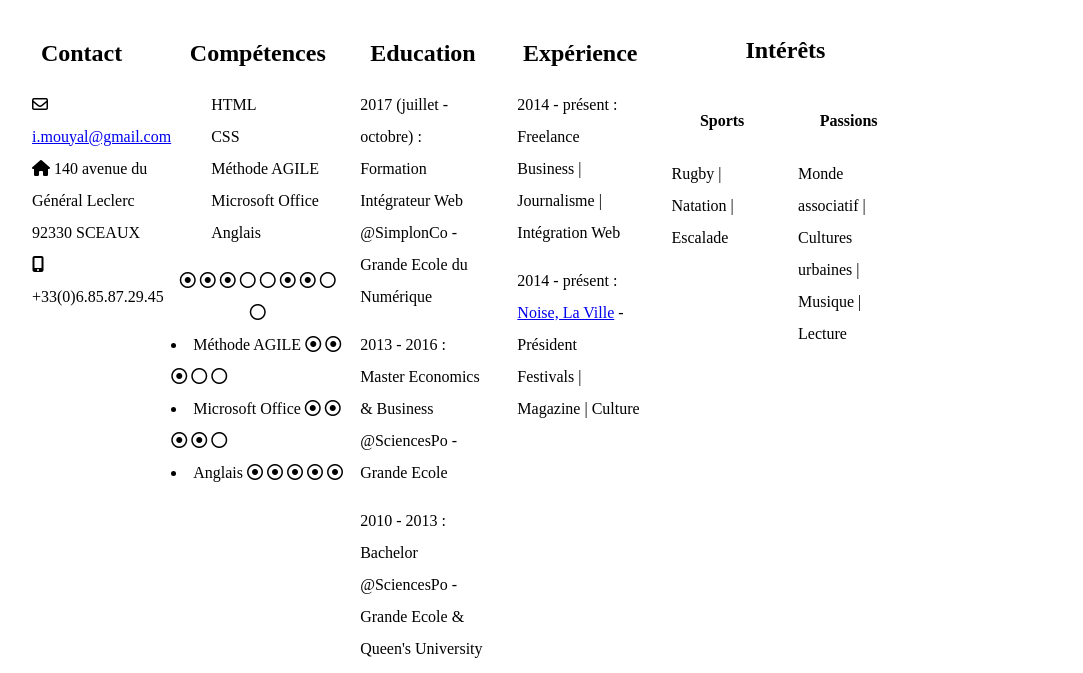
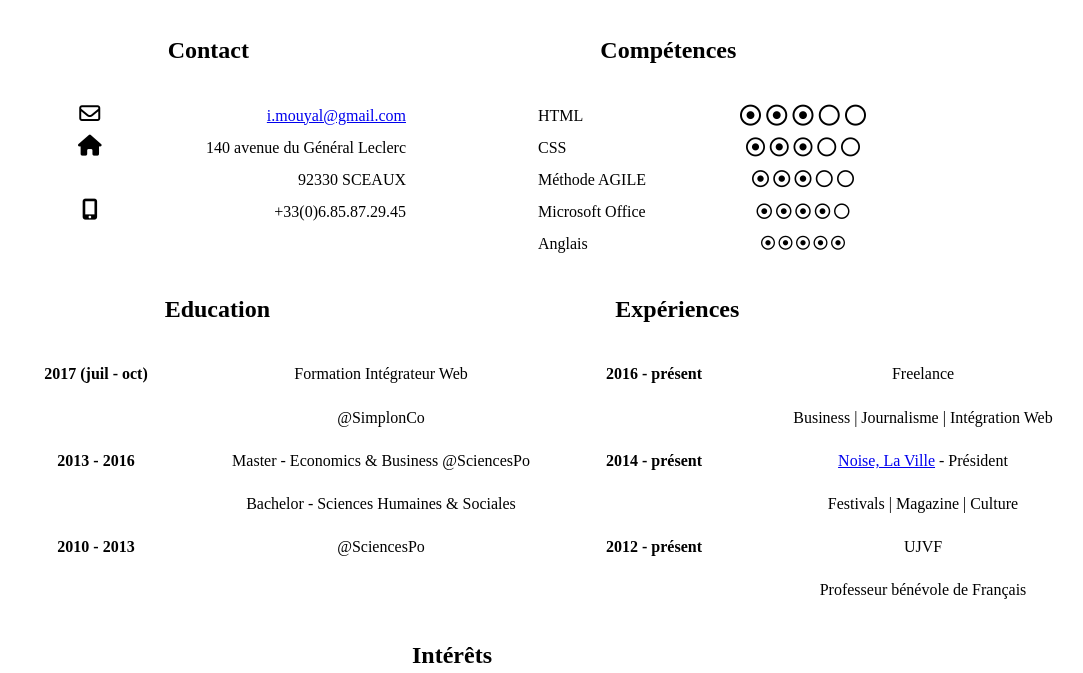
Before and after one commit to IlanMouy/CV, a plain HTML site: page index.html in a window 1280 px wide. Shown: the part 117-790 px from the top of the page, without its empty margins (188-1271 px from the left). Drawn offline with Linux system fonts and the light colour scheme.

Commit message:
alignement Ok

```diff
--- a/CSS/style.css
+++ b/CSS/style.css
@@ -1,7 +1,8 @@
 body {
   box-sizing: border-box;
   text-align: center;
-  margin: 30px 180px 10px
+  margin: 30px 180px 10px;
+  max-width: 100%
 }
 
 h1,h2 {
@@ -12,24 +13,101 @@ h1,h2 {
 h3,p,li{
   font-family: "Slabo";
   font-weight: normal;
-  text-align: left;
+
 }
 
 ul {
   list-style: none;
 }
-.right{
-  text-align: right;}
-
 
 section {
   line-height: 2em;
 }
 
-div {
+.concon {
   display: flex;
-  justify-content: space-around;}
+  justify-content: space-around;
+}
 
-div section{
+.text2 {
+  text-align: left;
+}
+.text1 {
+  text-align: right;
+}
+
+.contactskills {
+  display: flex;
+  flex-flow: row wrap;
+  justify-content: space-around;
+}
+
+.contact,.skills {
   flex-basis: 40%;
+  display: flex;
+  flex-flow: row wrap;
+  justify-content: space-between;
 }
+
+#icon {
+  font-size: 21px;
+}
+/*Changements des tailles de dots*/
+div.icon:nth-child(2) > ul:nth-child(1) > li:nth-child(1) {
+    font-size:21px;
+}
+div.icon:nth-child(2) > ul:nth-child(1) > li:nth-child(2) {
+    font-size:19px;
+}
+div.icon:nth-child(2) > ul:nth-child(1) > li:nth-child(3) {
+    font-size:17px;
+}
+div.icon:nth-child(2) > ul:nth-child(1) > li:nth-child(4) {
+    font-size:15.5px;
+}
+
+div.icon:nth-child(2) > ul:nth-child(1) > li:nth-child(5) {
+    font-size:14px;
+}
+
+
+.edexp{
+  display: flex;
+  justify-content: space-around;
+}
+
+.educexp {
+  display: flex;
+  flex-flow: row;
+  justify-content: space-between;
+}
+.educ,.exp {
+  flex-basis: 48%;
+  display: flex;
+  flex-flow: row;
+  justify-content: center;
+  margin: -6px;
+}
+
+
+.form {
+  width: 390px;
+}
+
+.educexp ul{
+  line-height: 2.7em;
+}
+
+.dates {
+  width: 180px;
+}
+.dates li{
+  font-weight: 600;
+}
+.exps {
+  width: 358px;
+}
+.interets {
+  display: flex;
+  justify-content: space-around;
+}
--- a/index.html
+++ b/index.html
@@ -16,22 +16,30 @@
         <h2>Junior Intégrateur Web</h2>
       </section>
     </header>
-    <!-- Partie contact et skills  -->
+    <div class="concon">
+      <h2>Contact</h2>
+      <h2>Compétences</h2>
+    </div>
     <div class="contactskills">
-      <!-- <section class="contactskillss"> -->
       <section class="contact">
-        <h2>Contact</h2>
-        <!-- </section>
-        <section class="contactinfo"> -->
+        <div class="icon img">
           <ul>
-          <li><i class="fa fa-envelope-o" aria-hidden="true" id="icon"></i>    <a href="mailto:i.moouyal@gmail.com">i.mouyal@gmail.com </a></li>
-          <li><i class="fa fa-home" aria-hidden="true"id="icon"></i>  140 avenue du Général Leclerc <br/> 92330 SCEAUX</li>
-          <li><i class="fa fa-mobile" aria-hidden="true"></i> +33(0)6.85.87.29.45</li>
+            <li><i class="fa fa-envelope-o" aria-hidden="true" id="icon"></i></li>
+            <li><i class="fa fa-home" aria-hidden="true"id="icon"></i></li>
+            <br/>
+            <li><i class="fa fa-mobile" aria-hidden="true" id="icon"></i></li>
           </ul>
+        </div>
+        <div class="text text1">
+          <ul>
+            <li><a href="mailto:i.moouyal@gmail.com">i.mouyal@gmail.com </a></li>
+            <li>140 avenue du Général Leclerc<br/> 92330 SCEAUX</li>
+            <li>+33(0)6.85.87.29.45</li>
+          </ul>
+        </div>
       </section>
       <section class="skills">
-        <h2>Compétences</h2>
-        <section class="skillinfo">
+        <div class="text text2">
           <ul>
             <li>HTML</li>
             <li>CSS</li>
@@ -39,73 +47,94 @@
             <li>Microsoft Office</li>
             <li>Anglais</li>
           </ul>
+        </div>
+        <div class="icon dots">
           <ul>
-
-        </ul>
-
-
-
-
-            <i class="fa fa-dot-circle-o" aria-hidden="true"></i>
+            <li><i class="fa fa-dot-circle-o" aria-hidden="true"></i>
               <i class="fa fa-dot-circle-o" aria-hidden="true"></i>
               <i class="fa fa-dot-circle-o" aria-hidden="true"></i>
               <i class="fa fa-circle-o" aria-hidden="true"></i>
               <i class="fa fa-circle-o" aria-hidden="true"></i></li>
-
+              <li><i class="fa fa-dot-circle-o" aria-hidden="true"></i>
                 <i class="fa fa-dot-circle-o" aria-hidden="true"></i>
                 <i class="fa fa-dot-circle-o" aria-hidden="true"></i>
                 <i class="fa fa-circle-o" aria-hidden="true"></i>
                 <i class="fa fa-circle-o" aria-hidden="true"></i></li>
-                <li>Méthode AGILE <i class="fa fa-dot-circle-o" aria-hidden="true"></i>
+                <!-- <li>Méthode AGILE <i class="fa fa-dot-circle-o" aria-hidden="true"></i> -->
+                <li><i class="fa fa-dot-circle-o" aria-hidden="true"></i>
                   <i class="fa fa-dot-circle-o" aria-hidden="true"></i>
                   <i class="fa fa-dot-circle-o" aria-hidden="true"></i>
                   <i class="fa fa-circle-o" aria-hidden="true"></i>
                   <i class="fa fa-circle-o" aria-hidden="true"></i></li>
-                  <li> Microsoft Office <i class="fa fa-dot-circle-o" aria-hidden="true"></i>
+                  <!-- <li> Microsoft Office <i class="fa fa-dot-circle-o" aria-hidden="true"></i> -->
+                  <li><i class="fa fa-dot-circle-o" aria-hidden="true"></i>
                     <i class="fa fa-dot-circle-o" aria-hidden="true"></i>
                     <i class="fa fa-dot-circle-o" aria-hidden="true"></i>
                     <i class="fa fa-dot-circle-o" aria-hidden="true"></i>
                     <i class="fa fa-circle-o" aria-hidden="true"></i></li>
-                    <li>Anglais <i class="fa fa-dot-circle-o" aria-hidden="true"></i>
+                    <!-- <li>Anglais <i class="fa fa-dot-circle-o" aria-hidden="true"></i> -->
+                    <li> <i class="fa fa-dot-circle-o" aria-hidden="true"></i>
                       <i class="fa fa-dot-circle-o" aria-hidden="true"></i>
                       <i class="fa fa-dot-circle-o" aria-hidden="true"></i>
                       <i class="fa fa-dot-circle-o" aria-hidden="true"></i>
                       <i class="fa fa-dot-circle-o" aria-hidden="true"></i> </i></li>
                     </ul>
+                  </div>
                 </section>
-                  </section
               </div>
               <!-- Partie sur l'éducation et l'expérience -->
+              <div class="edexp">
+                <h2>Education</h2>
+                <h2>Expériences</h2>
+              </div>
               <div class="educexp">
                 <section class="educ">
-                    <h2>Education</h2>
-                    <!-- </section>
-                    <section class="educ"> -->
-                    <p> 2017 (juillet - octobre) : Formation Intégrateur Web </br>
-                      @SimplonCo - Grande Ecole du Numérique</p>
-                      <p> 2013 - 2016 : Master Economics & Business </br>
-                        @SciencesPo - Grande Ecole </p>
-                        <p> 2010 - 2013 : Bachelor </br>
-                          @SciencesPo - Grande Ecole & Queen's University (Canada) </p>
+                  <div class="dates">
+                    <ul>
+                      <li>2017 (juil - oct)</li>
+                      <li></br></li>
+                      <li>2013 - 2016</li>
+                      <li></br></li>
+                      <li>2010 - 2013</li>
+                    </ul>
+                  </div>
+                  <div class="form">
+                    <ul>
+                      <li>Formation Intégrateur Web<br/>@SimplonCo</li>
+                      <li>Master - Economics & Business @SciencesPo</li>
+                      <li>Bachelor - Sciences Humaines & Sociales @SciencesPo</li>
+                    </ul>
+                  </div>
                 </section>
                 <section class="exp">
-                          <h2>Expérience</h2>
-                          <!-- </section>
-                          <section class="exp"> -->
-                          <p> 2014 - présent : Freelance <br/> Business | Journalisme | Intégration Web </p>
-                          <p> 2014 - présent : <a href="https://www.noise-laville.fr">Noise, La Ville</a> - Président <br/> Festivals | Magazine | Culture</p>
+                  <div class="dates">
+                    <ul>
+                      <li>2016 - présent</li>
+                      <li></br></li>
+                      <li>2014 - présent</li>
+                      <li></br></li>
+                      <li>2012 - présent</li>
+                    </ul>
+                  </div>
+                  <div class="exps">
+                    <ul>
+                      <li>Freelance<span><br/></span>Business | Journalisme | Intégration Web</li>
+                      <li><span><a href="https://www.noise-laville.fr">Noise, La Ville</a> - Président</span><br/>
+                        <span>Festivals | Magazine | Culture</span></li>
+                        <li><span>UJVF</span><br/><span>Professeur bénévole de Français</span></li>
+                      </ul>
+                    </div>
                   </section>
-                        <!-- Partie sur les intérêts  -->
                 </div>
-                      <span>  <h2>Intérêts</h2>
+                  <h2>Intérêts</h2>
                   <div class="interets">
                     <section class="sports">
-                            <h4>Sports</h4>
+                      <h3><strong>Sports</h3>
                       <p> Rugby | Natation | Escalade </p> </br>
                     </section>
                     <section class="passions">
-                            <h4>Passions</h4>
-                            <p>Monde associatif | Cultures urbaines | Musique | Lecture</p>
+                      <h3> <strong>Passions</h3>
+                      <p>Monde associatif | Cultures urbaines<br/>Musique | Lecture</p>
                     </section>
                   </section>
                 </div>
```
Lines whose indentation alone changed are shown as unchanged.
